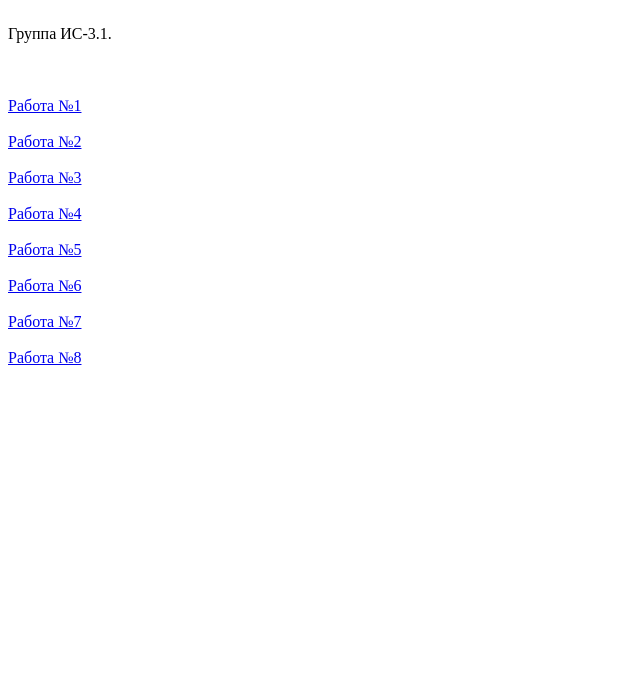
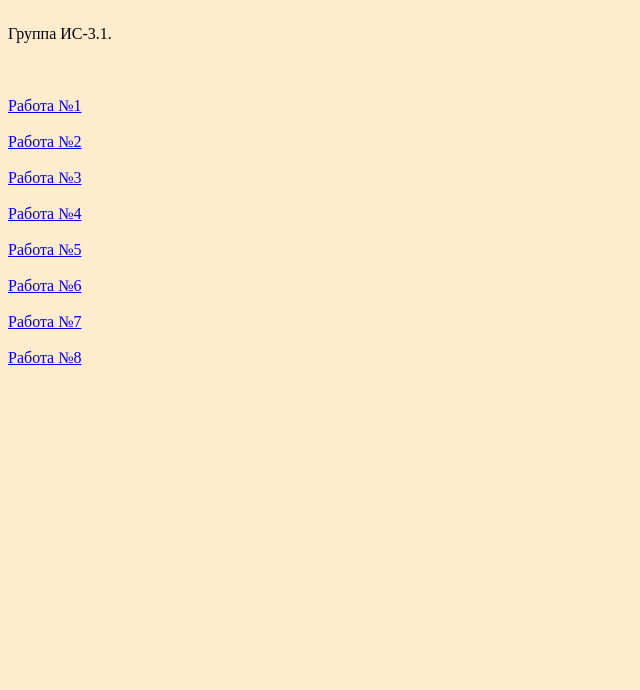
Before and after one commit to yuikk1ma/yuikk1ma.github.io, a plain HTML site: page сайт.html in a window 1280 px wide. Shown: the part 110-800 px from the top of the page, without its empty margins (0-640 px from the left). Drawn offline with Linux system fonts and the light colour scheme.

Commit message:
new background color

```diff
--- a/сайт.html
+++ b/сайт.html
@@ -4,7 +4,11 @@
     <meta charset="UTF-8">
     <meta name="viewport" content="width=device-width, initial-scale=1.0">
     <title>Макеева Софья,Ис-31</title>
-
+<style>
+    body{
+        background-color: blanchedalmond;
+    }
+</style>
 </head>
 <body>
 
```
